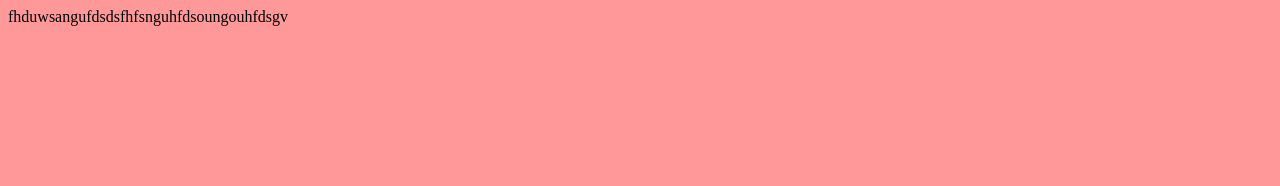
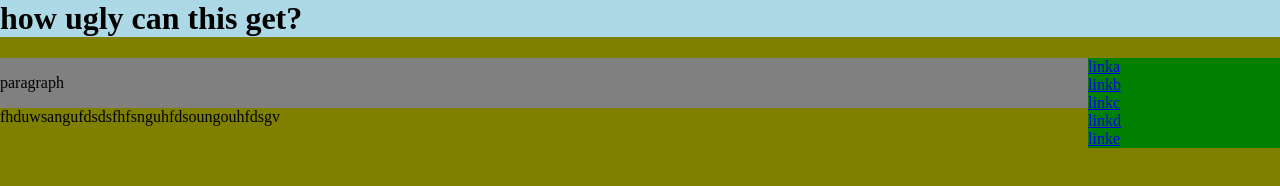
Before and after one commit to abb568/lab1, a plain HTML site: page index.html in a window 1280 px wide. Drawn offline with Linux system fonts and the light colour scheme.

Commit message:
2nd lab 29/01/2020 event listener and nav

```diff
--- a/index.html
+++ b/index.html
@@ -1,10 +1,30 @@
-<!DOCTYPE html>
+<html lang="en">
 <head>
+<meta charset="utf-8"/>
   <link rel="stylesheet" href="styles.css">
   <title>Home</title>
   </head>
+  <header>
+    <h1>
+      how ugly can this get?
+    </h1>
+  </header>
+  <nav>
 
+      <a href="linka">linka</a>
+      <a href="linkb">linkb</a>
+      <a href="linkc">linkc</a>
+      <a href="linkd">linkd</a>
+      <a href="linke">linke</a>
+
+  </nav>
+  <main>
+    <p id ="hello">
+      paragraph
+    </p>
+  </main>
   <body>
+
     fhduwsangufdsdsfhfsnguhfdsoungouhfdsgv
     <script src="script.js">
     </script>
--- a/script.js
+++ b/script.js
@@ -1 +1,10 @@
-alert("Hello! :)");
+alert("Hello!");
+const a = document.getElementById('hello');
+
+ a.addEventListener( "click" , greeting);
+
+ function greeting(eve) {
+      console.log("test");
+      console.log(eve);
+      a.textContent = "changed!";
+ }
--- a/styles.css
+++ b/styles.css
@@ -1,3 +1,38 @@
 body {
-  background: #f99;
+  background: #808000;
+  padding: 0em;
+  border: 0em;
+  margin: 0em;
+
 }
+nav {
+  background: #008000;
+  padding: 0em;
+  border: 0em;
+  margin: 0em;
+  display: flex;
+  flex-direction: column;
+  width: 15%;
+  float: right;
+}
+
+main {
+  padding: 0em;
+  float: left;
+  border: 0em;
+  margin: 0em;
+  background-color: grey;
+  width: 85%;
+  box-sizing: content-box;
+}
+header {
+  padding: 0em;
+  border: 0em;
+  margin: 0em;
+  background-color: lightblue;
+}
+
+a:hover {
+  padding: 5em 0.5em;
+  transition: 2s;
+}
```
